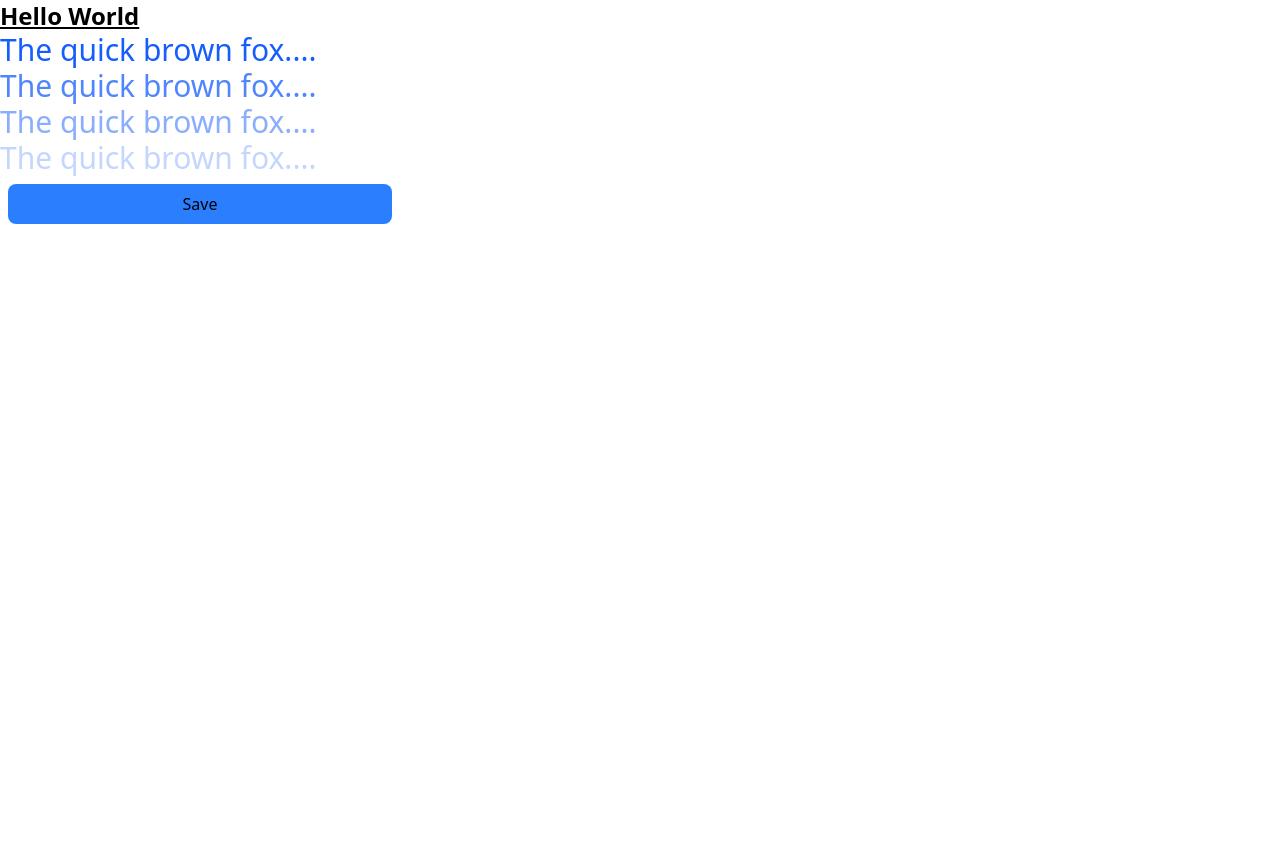
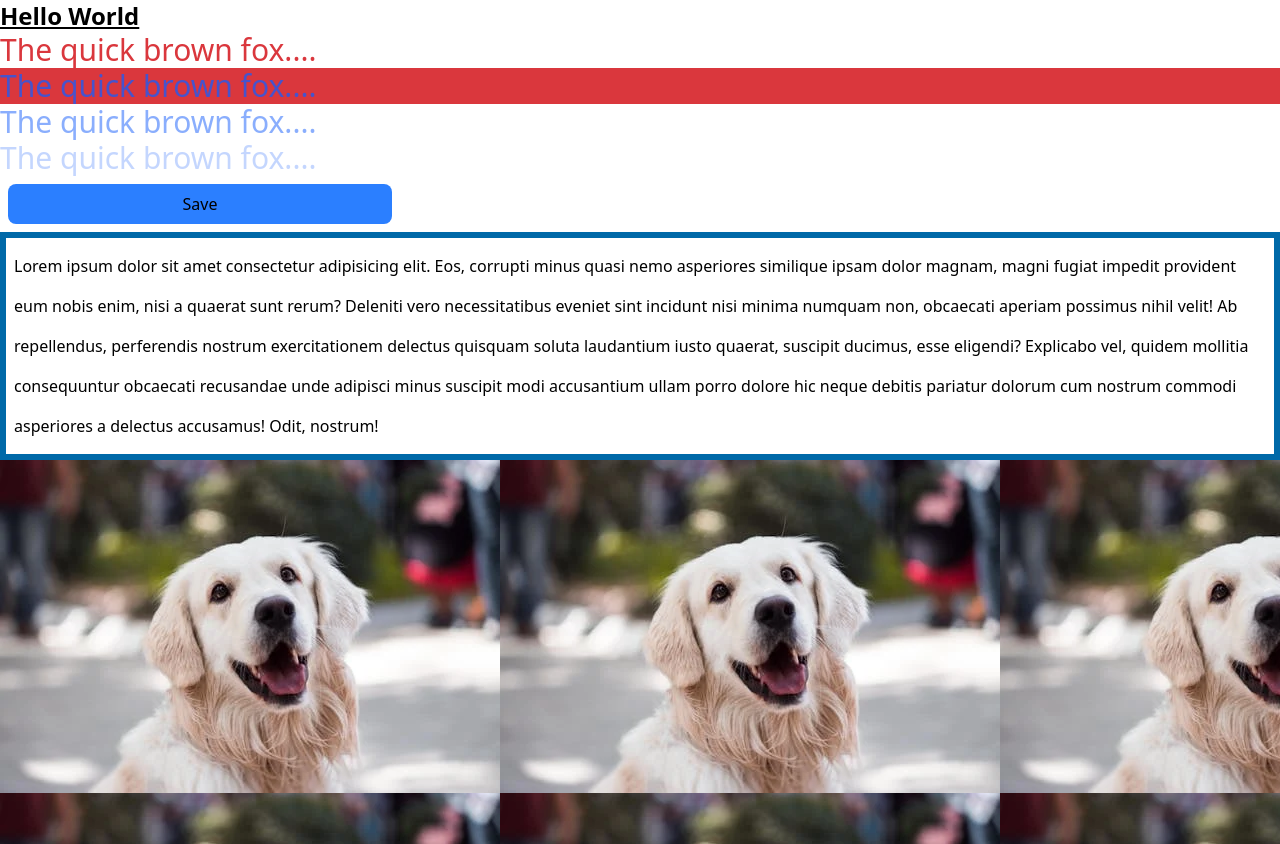
Before and after one commit to Arvinajith/arvin, a plain HTML site: page tailwind/index.html in a window 1280 px wide. Before the commit the page ends 800 px from the top, so only its background shows below. Drawn offline with nearby package versions, Linux system fonts and the light colour scheme.

Commit message:
added file

```diff
--- a/tailwind/index.html
+++ b/tailwind/index.html
@@ -5,13 +5,22 @@
     <meta name="viewport" content="width=device-width, initial-scale=1.0">
     <title>Tailwind</title>
     <script src="https://cdn.jsdelivr.net/npm/@tailwindcss/browser@4"></script>
+     <style type="text/tailwindcss">
+      @theme {
+        --color-clifford: #da373d;
+      }
+    </style>
 </head>
 <body>
     <h1 class="text-2xl font-bold underline">Hello World</h1>
-    <p class="text-3xl text-blue-600/100 dark:text-sky-400/100">The quick brown fox....</p>
-    <p class="text-3xl text-blue-600/75 dark:text-sky-400/75">The quick brown fox....</p>
+    <p class="text-3xl text-blue-600/100 dark:text-sky-400/100 text-clifford">The quick brown fox....</p>
+    <p class="text-3xl text-blue-600/75 dark:text-sky-400/75 bg-clifford">The quick brown fox....</p>
     <p class="text-3xl text-blue-600/50 dark:text-sky-400/50">The quick brown fox....</p>
     <p class="text-3xl text-blue-600/25 dark:text-sky-400/25">The quick brown fox....</p>
     <button class="cursor-pointer bg-blue-500 p-2 m-2 w-96 rounded-lg">Save</button>
+    <p class="text-base/10 p-2 border-6 border-sky-700">Lorem ipsum dolor sit amet consectetur adipisicing elit. Eos, corrupti minus quasi nemo asperiores similique ipsam dolor magnam, magni fugiat impedit provident eum nobis enim, nisi a quaerat sunt rerum?
+    Deleniti vero necessitatibus eveniet sint incidunt nisi minima numquam non, obcaecati aperiam possimus nihil velit! Ab repellendus, perferendis nostrum exercitationem delectus quisquam soluta laudantium iusto quaerat, suscipit ducimus, esse eligendi?
+    Explicabo vel, quidem mollitia consequuntur obcaecati recusandae unde adipisci minus suscipit modi accusantium ullam porro dolore hic neque debitis pariatur dolorum cum nostrum commodi asperiores a delectus accusamus! Odit, nostrum!</p>
+    <div class="mask-+-form-50% bg-[url(./pic/dog.webp)] h-96"></div>
 </body>
 </html>
```
Also changed, not shown: tailwind/pic/dog.webp (added).
